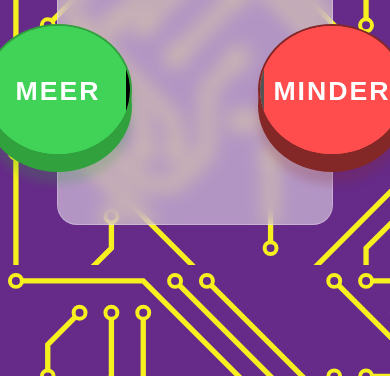
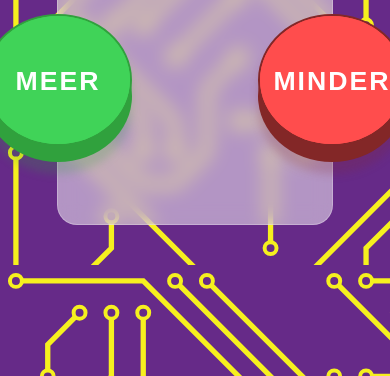
Before and after one commit to MaximaalV/ixperium-poll, a plain HTML site: page index.html in a window 390 px wide. Shown: the part 468-844 px from the top of the page. Drawn offline with nearby package versions, Linux system fonts and the light colour scheme.

Commit message:
Update css
Changed responsiveness back

```diff
--- a/style.css
+++ b/style.css
@@ -87,7 +87,7 @@ body {
 .meer .button {
     font-weight: 700;
     cursor: pointer;
-    position: relative;
+    position: absolute;
     text-transform: uppercase;
     letter-spacing: 1px;
     height: 110%;
@@ -99,7 +99,7 @@ body {
 .minder .button {
     font-weight: 700;
     cursor: pointer;
-    position: relative;
+    position: absolute;
     text-transform: uppercase;
     letter-spacing: 1px;
     height: 110%;
@@ -127,5 +127,5 @@ body {
     justify-content: center;
     gap: 200px;
     padding: 20px;
-    margin: 40px;
+    margin-bottom: 40px;
 }
```
